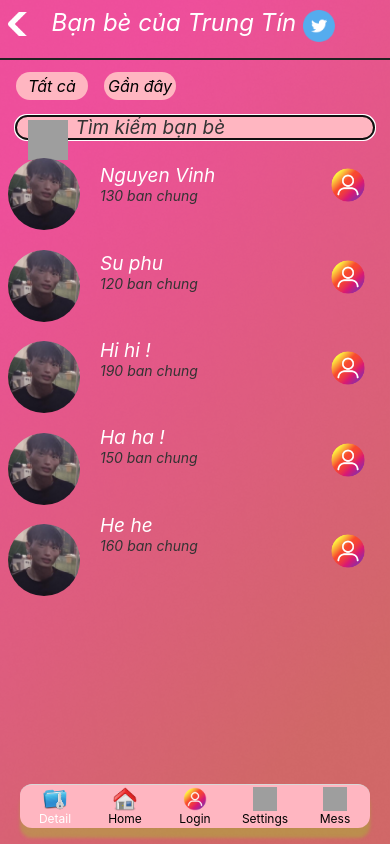
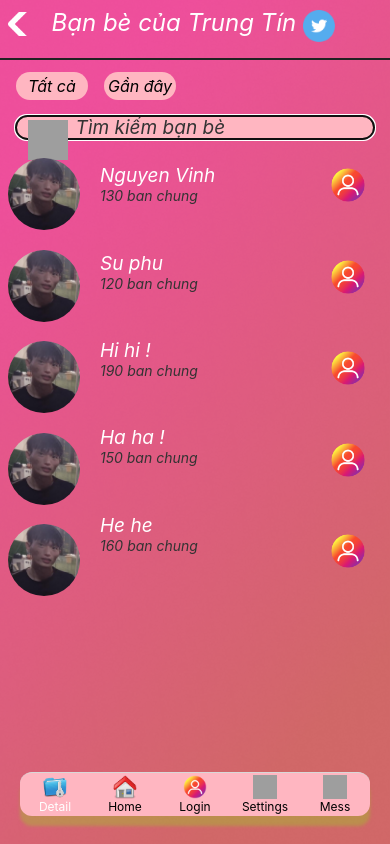
Before and after one commit to NguyenVinh0103/lesson, a React Native app: screen / in a window 390 px wide. Built offline with nearby package versions, Linux system fonts and the light colour scheme; grey boxes are pictures that could not be loaded.

Commit message:
Bottom Tab

```diff
--- a/src/navigation/tabs.js
+++ b/src/navigation/tabs.js
@@ -16,7 +16,7 @@ const Tabs = () => {
         tabBarShowLabel: false,
         tabBarStyle: {
           position: 'absolute',
-          marginBottom: 16,
+          marginBottom: 28,
           marginLeft: 20,
           marginRight: 20,
           marginTop: 12,
```
